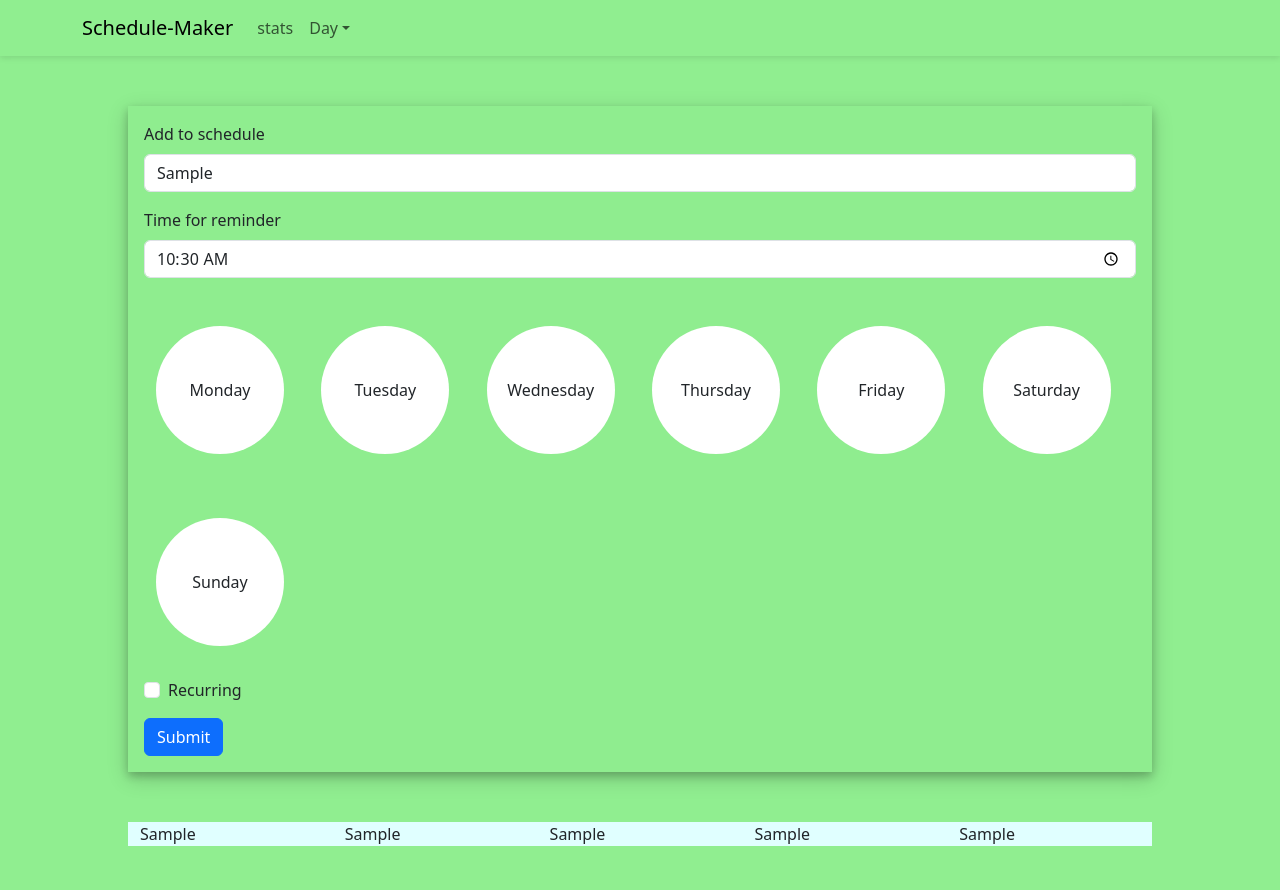
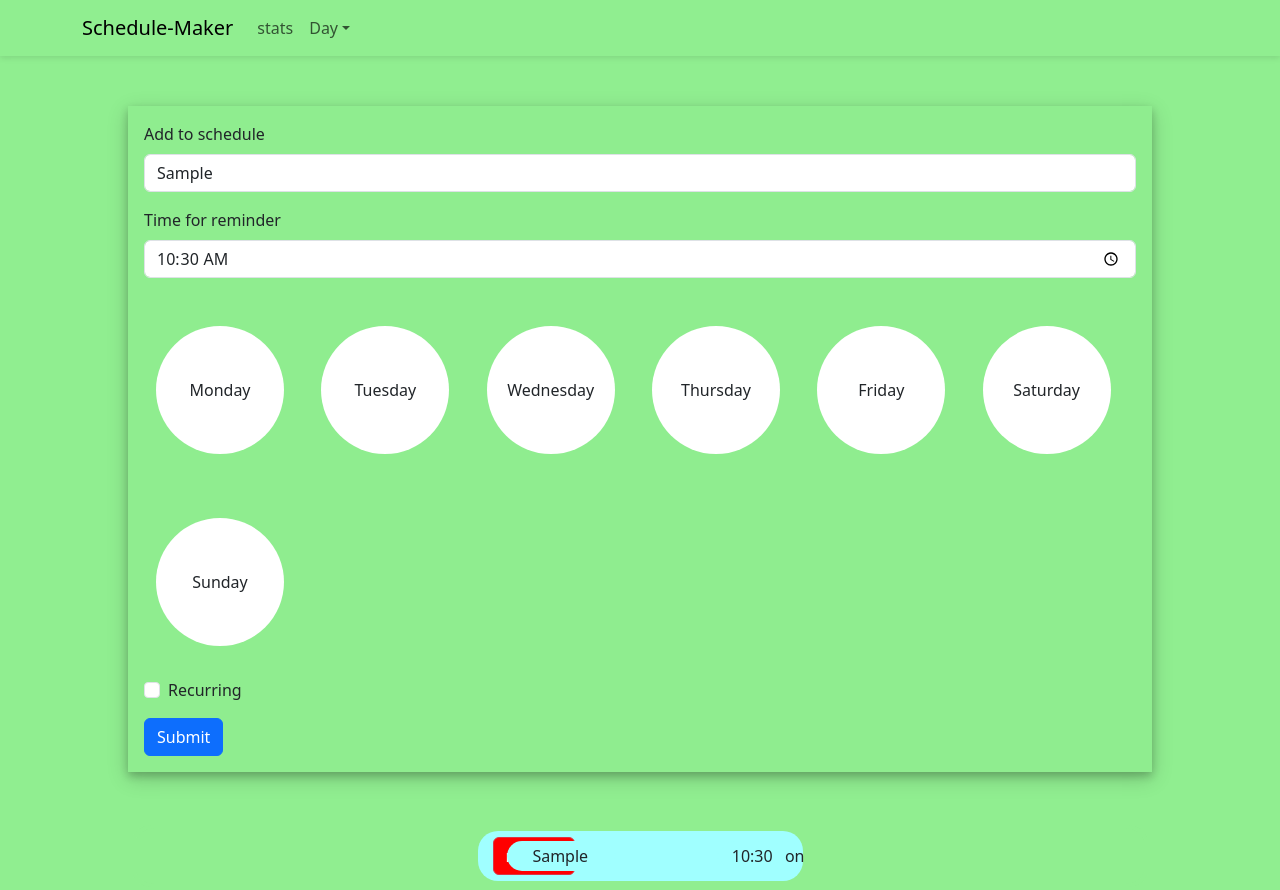
Before and after one commit to jacksoes/schedule-maker, a React (Vite) app: page / in a window 1280 px wide. Both pictures are taken after typing "Sample", "10:30" into the empty fields and a click on the button "Submit". Before the commit the page ends 846 px from the top, so only its background shows below. Built offline with nearby package versions, Linux system fonts and the light colour scheme.

Commit message:
complete remove item form styling, start remove onSubmit functionality

```diff
--- a/src/App.css
+++ b/src/App.css
@@ -55,9 +55,22 @@
 .remove-object-container{
   height: 100%;
   width: 80%;
+  padding: 3px;
 }
 
 .remove-object-container *{
-  background-color: rgba(224, 255, 255);
+  place-items: center;
+  text-align: center;
+  padding: 3px;
+  border-radius: 20px;
 
 }
+
+.remove-object-container form .container *{
+  background-color: rgb(160, 255, 255);
+
+}
+
+#remove-button{
+  background-color: red;
+}
--- a/src/components/home.jsx
+++ b/src/components/home.jsx
@@ -115,17 +115,22 @@
     }
 
 
+    const handleDataItemRemove = (event, index) => {
+        event.preventDefault()
+        console.log(event)
+    }
+
 
     const dataShowcase = () => data.map((dataItem, index) =>
-    (<div key={index} class="remove-object-container">
-        <Form>
+    (<div key={index} className="remove-object-container">
+        <Form onSubmit={handleDataItemRemove}>
         <Container>
             <Row>
-                <Col>{dataItem.item}</Col>
-                <Col>{dataItem.item}</Col>
-                <Col>{dataItem.item}</Col>
-                <Col>{dataItem.item}</Col>
-                <Col>{dataItem.item}</Col>
+                <Col xs={1}><Button type="submit" variant="danger" id="remove-button">remove</Button></Col>
+                <Col xs={4}>{dataItem.item}</Col>
+                <Col xs={4}>{dataItem.selectedDays.join()}</Col>
+                <Col xs={2}>{dataItem.time}</Col>
+                <Col xs={1}>{dataItem.reccuring}</Col>
             </Row>
         </Container>
         </Form>
```
